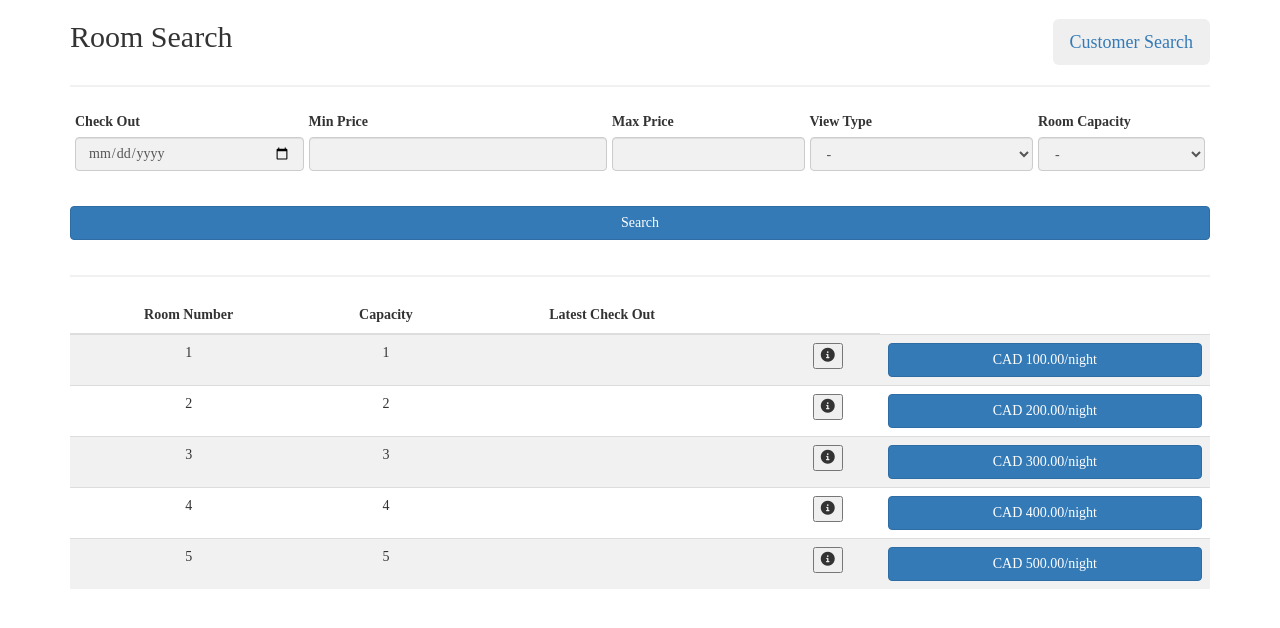
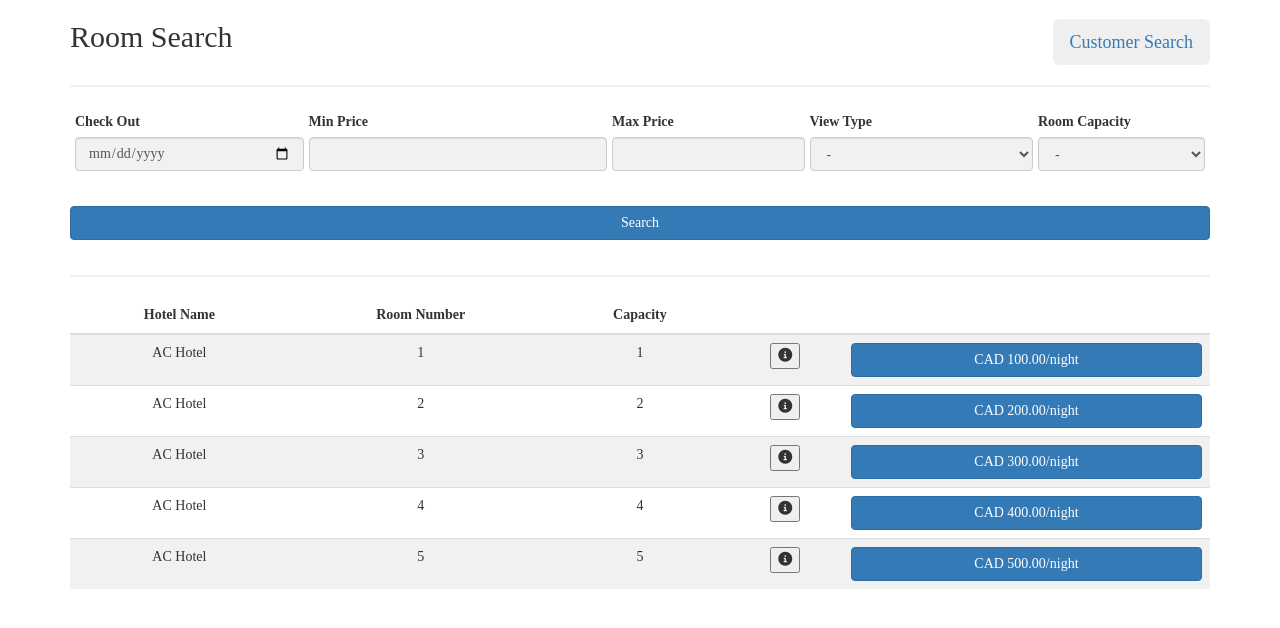
Before and after one commit to noelkhalaf/DataBase_1_Project_E_Hotel, a Flask app: page /employeeRoomSearch in a window 1280 px wide. Shown: the top 628 px of the page. Run offline with Flask 2, Linux system fonts and the light colour scheme; data comes from the database, SQL or seed files in the repository; data that the repository does not hold is empty; some libraries are stand-ins or nearby versions.

Commit message:
Fixed rows and columns display in room search

```diff
--- a/templates/employeeRoomSearch.html
+++ b/templates/employeeRoomSearch.html
@@ -124,9 +124,9 @@
             <table class="table table-striped" id="rooms-table">
                 <thead class="table-dark">
                     <tr class="table-col">
+                        <th scope="col">Hotel Name</th>
                         <th scope="col">Room Number</th>
                         <th scope="col">Capacity</th>
-                        <th scope="col">Latest Check Out</th>
                         <th scope="col"></th>
                         <th scope="col"></th>
                     </tr>
@@ -134,10 +134,9 @@
                 <tbody>
                 {% for row in available_rooms %}
                 <tr>
+                    <td>{{ row['hotel_name'] }}</td>
                     <td>{{ row['room_num'] }}</td>
                     <td>{{ row['capacity'] }}</td>
-                    <td>{{ row['checkout_date'] }}</td>
-                    <td>{{ row['city'] }}</td>
                     <td>
                         <button data-toggle="modal" data-target="#rentRoomModal" onclick="getRoomDetails(`{{ row['hotel_name'] }}`, `{{ row['room_num'] }}`)">
                             <i class="fa fa-circle-info"></i>
```
